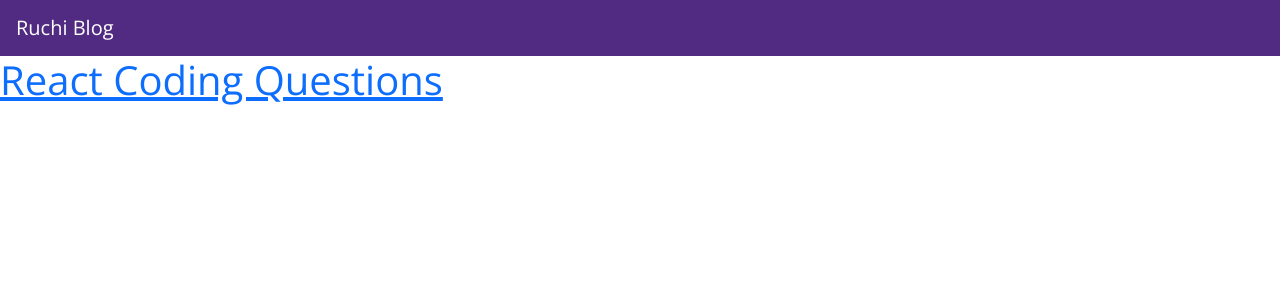
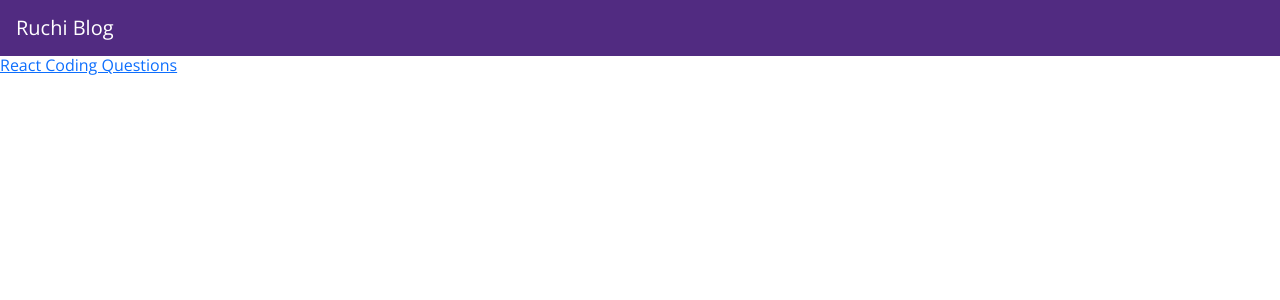
Before and after one commit to Ruchitha2018/Ruchitha-Blog, a React (Create React App) app: page / in a window 1280 px wide. Shown: the top 300 px of the page. Built offline with nearby package versions, Linux system fonts and the light colour scheme.

Commit message:
React Coding

```diff
--- a/src/components/Body.js
+++ b/src/components/Body.js
@@ -6,7 +6,7 @@ const Body = () => {
  return (
   <>
    <Header />
-   <h1><Link to="/tag-input-field">React Coding Questions</Link></h1>
+   <h6><Link to="/react-coding">React Coding Questions</Link></h6>
    <Outlet />
   </>
  )
```
